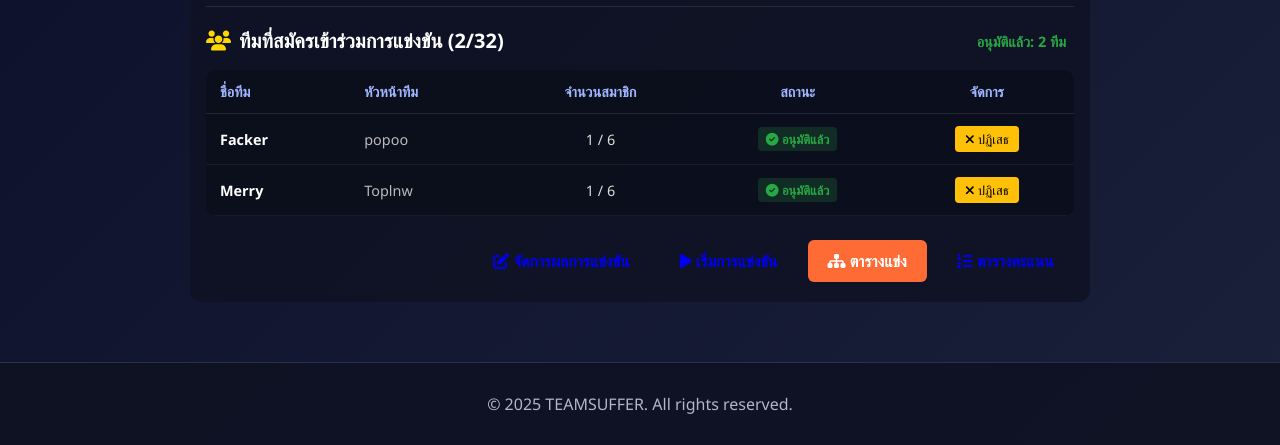
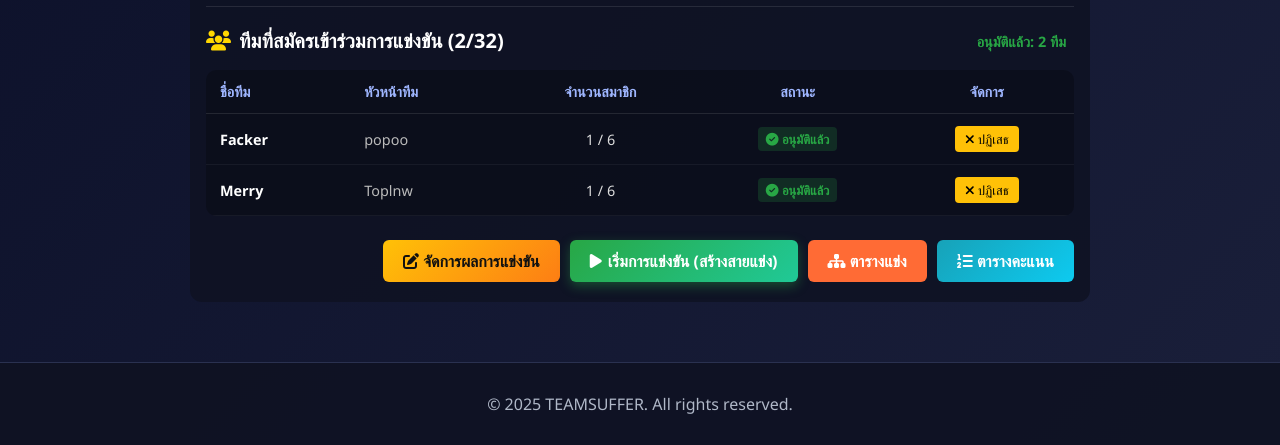
Before and after one commit to apirachata/TEAMSUFFER, a Django app: page /tournaments/2/detail/ in a window 1280 px wide. Shown: the part 633-1078 px from the top of the page. Run offline with Django 5.2, Linux system fonts and the light colour scheme; a user stored in the database is signed in; data comes from the database, SQL or seed files in the repository.

Commit message:
Fix bracket generation button display and improve tournament start UX

```diff
--- a/static/css/style.css
+++ b/static/css/style.css
@@ -446,6 +446,55 @@ textarea:focus {
     transform: scale(1.02);
 }
 
+.btn-success {
+    background: linear-gradient(135deg, #28a745, #20c997);
+    color: white !important;
+}
+
+.btn-success:hover {
+    background: #218838;
+    transform: scale(1.02);
+}
+
+.btn-warning {
+    background: linear-gradient(135deg, #ffc107, #fd7e14);
+    color: #111 !important;
+}
+
+.btn-warning:hover {
+    background: #e0a800;
+    transform: scale(1.02);
+}
+
+.btn-danger {
+    background: linear-gradient(135deg, #dc3545, #c82333);
+    color: white !important;
+}
+
+.btn-danger:hover {
+    background: #bd2130;
+    transform: scale(1.02);
+}
+
+.btn-info {
+    background: linear-gradient(135deg, #17a2b8, #0dcaf0);
+    color: white !important;
+}
+
+.btn-info:hover {
+    background: #138496;
+    transform: scale(1.02);
+}
+
+.btn-secondary {
+    background: #4a5568;
+    color: white !important;
+}
+
+.btn-secondary:hover {
+    background: #2d3748;
+}
+
 /* Empty State */
 .empty-state {
     color: var(--text-secondary);
--- a/templates/tournaments/detail.html
+++ b/templates/tournaments/detail.html
@@ -112,11 +112,15 @@
       <a href="{% url 'manage_matches' tournament.pk %}" class="btn btn-warning" style="width:auto;"><i class="fas fa-edit"></i>
         จัดการผลการแข่งขัน</a>
       {% if approved_count >= 2 %}
-      <a href="{% url 'tournament_start' tournament.pk %}" class="btn btn-success" style="width:auto;" onclick="return confirm('ยืนยันเริ่มการแข่งขันและจับคู่สายการแข่งขัน?');"><i class="fas fa-play"></i>
-        เริ่มการแข่งขัน</a>
+      <a href="{% url 'tournament_start' tournament.pk %}" class="btn btn-success"
+        style="width:auto; background: linear-gradient(135deg, #28a745, #20c997); color: white; font-weight: bold; border: none; box-shadow: 0 4px 12px rgba(40,167,69,0.4); display:inline-flex; align-items:center; gap:6px;"
+        onclick="return confirm('ยืนยันเริ่มการแข่งขันและจับคู่สายการแข่งขัน?');">
+        <i class="fas fa-play"></i> เริ่มการแข่งขัน (สร้างสายแข่ง)
+      </a>
       {% else %}
-      <button class="btn btn-secondary" style="width:auto;opacity:0.6;cursor:not-allowed;" title="ต้องมีทีมที่อนุมัติแล้วอย่างน้อย 2 ทีม" disabled><i class="fas fa-play"></i>
-        เริ่มการแข่งขัน (รออนุมัติทีม ≥ 2)</button>
+      <button class="btn btn-secondary" style="width:auto; opacity:0.6; cursor:not-allowed; display:inline-flex; align-items:center; gap:6px;" title="ต้องมีทีมที่อนุมัติแล้วอย่างน้อย 2 ทีม" disabled>
+        <i class="fas fa-play"></i> เริ่มการแข่งขัน (รออนุมัติทีม ≥ 2)
+      </button>
       {% endif %}
       {% if tournament.status == 'finished' or tournament.status == 'closed' or tournament.status == 'draft' %}
       <form action="{% url 'tournament_delete' tournament.pk %}" method="POST" style="display:inline;" onsubmit="return confirm('คุณต้องการลบการแข่งขันนี้ใช่หรือไม่? การกระทำนี้ไม่สามารถยกเลิกได้');">
--- a/tournaments/views.py
+++ b/tournaments/views.py
@@ -340,7 +340,8 @@ def tournament_bracket_view(request, pk):
         'rounds': sorted_rounds,
         'matches': matches,
         'show_standings': show_standings,
-        'teams': teams
+        'teams': teams,
+        'is_admin': is_tournament_admin(request.user, tournament),
     })
 
 
@@ -351,7 +352,7 @@ def tournament_standings_view(request, pk):
     """
     tournament = get_object_or_404(Tournament, pk=pk)
 
-    is_admin = request.user.is_authenticated and (request.user == tournament.created_by or request.user.is_superuser)
+    is_admin = is_tournament_admin(request.user, tournament)
 
     if request.method == 'POST' and is_admin:
         # Inline save logic
```
Also changed, not shown: templates/tournaments/bracket.html (+17 -9 lines).
